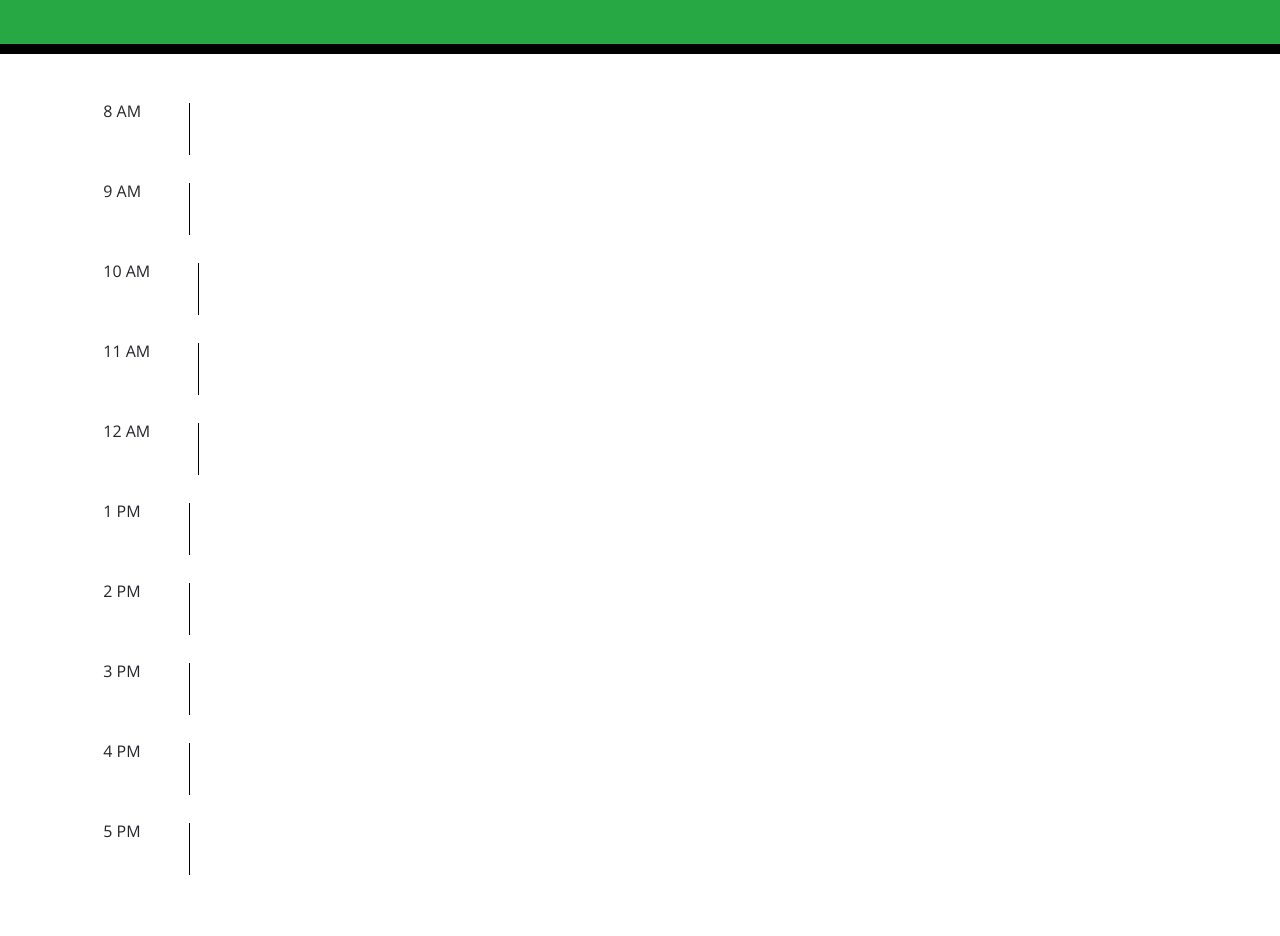
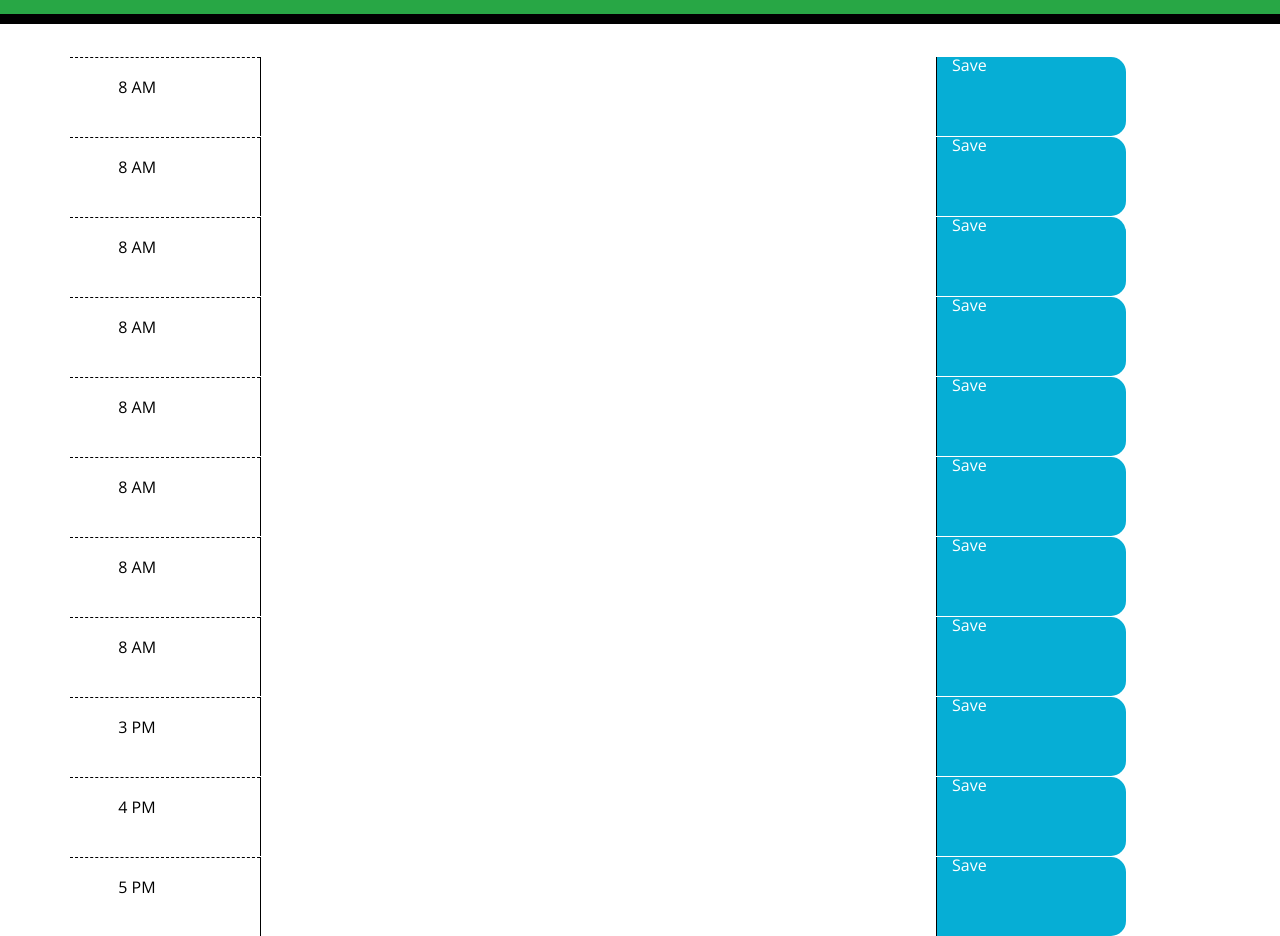
Before and after one commit to Cbracewell30/Chris--daily-calendar-, a plain HTML site: page Develop/index.html in a window 1280 px wide. Shown: the part 280-1216 px from the top of the page. Before the commit the page ends 1176 px from the top, so only its background shows below. Drawn offline with nearby package versions, Linux system fonts and the light colour scheme; a web font is replaced by a local one.

Commit message:
fixing html styling

```diff
--- a/Develop/assets/css/style.css
+++ b/Develop/assets/css/style.css
@@ -11,6 +11,7 @@ textarea{
   color: #000000;
   border-left: 1px solid black;
   padding: 10px;
+  /* margin-top: 0; */
 }
 
 .jumbotron {
@@ -21,11 +22,11 @@ textarea{
   border-bottom: 10px solid black;
 }
 
-.description{
+.description {
   white-space: pre-wrap;
 }
 
-.time-block{
+.time-block {
   text-align: center;
   border-radius: 15px;
 }
@@ -40,6 +41,7 @@ textarea{
   background-color: #ffffff;
   color: #000000;
   border-top: 1px dashed #000000;
+  padding-top: 5px;
 }
 
 .past {
@@ -63,14 +65,10 @@ textarea{
   border-bottom-right-radius: 15px;
   background-color: #06AED5;
   color: white;
+
 }
 
 .saveBtn i:hover {
   font-size: 20px;
   transition: all .3s ease-in-out;
 }
-
-#currentDay {
-  color: Red;
-  font-size: 50px;
-}
--- a/Develop/index.html
+++ b/Develop/index.html
@@ -9,6 +9,8 @@
   <link rel="stylesheet" href="https://use.fontawesome.com/releases/v5.8.1/css/all.css"
     integrity="sha384-50oBUHEmvpQ+1lW4y57PTFmhCaXp0ML5d60M1M7uH2+nqUivzIebhndOJK28anvf" crossorigin="anonymous" />
   <link href="https://fonts.googleapis.com/css?family=Open+Sans&display=swap" rel="stylesheet" />
+  <link rel="stylesheet"
+    href="https://cdnjs.cloudflare.com/ajax/libs/open-iconic/1.1.1/font/css/open-iconic-bootstrap.min.css" />
   <link rel="stylesheet" href="./assets/css/style.css" />
   <title>Work Day Scheduler</title>
 </head>
@@ -19,161 +21,166 @@
     <p class="lead">A simple calendar app for scheduling your work day</p>
     <p id="currentDay" class="lead"></p>
   </header>
+   <!-- Timeblocks go here -->
   <div class="container">
-    <div class=" row d-inline-flex w-100 ">
-      <!-- Timeblocks go here -->
-      <aside class="col-">
+    <div class=" row">
+
+      <div class=" hour col-md-2">
         8 AM
-      </aside>
-      <div class="tasks col-6">
-        <textarea type="text" class=""></textarea>
       </div>
-      <div class="col-">
-        <buton class="btn" id ="save-btn" type="submit" >
 
-        </buton>
+      <textarea cols="70" type="text" id="txt-input-8" class="description"></textarea>
+
+      <buton class="saveBtn col-md-2" id="save-btn-8" type="submit">Save
+        <span class="oi oi-check"></span>
+      </buton>
+
+
+    </div>
+    <div class=" row">
+
+      <div class=" hour col-md-2">
+        8 AM
       </div>
+
+      <textarea cols="70" type="text" id="txt-input-8" class="description"></textarea>
+
+      <buton class="saveBtn col-md-2" id="save-btn-8" type="submit">Save
+        <span class="oi oi-check"></span>
+      </buton>
+
+
+    </div>
+    <div class=" row">
+
+      <div class=" hour col-md-2">
+        8 AM
+      </div>
+
+      <textarea cols="70" type="text" id="txt-input-8" class="description"></textarea>
+
+      <buton class="saveBtn col-md-2" id="save-btn-8" type="submit">Save
+        <span class="oi oi-check"></span>
+      </buton>
+
+
+    </div>
+    <div class=" row">
+
+      <div class=" hour col-md-2">
+        8 AM
+      </div>
+
+      <textarea cols="70" type="text" id="txt-input-8" class="description"></textarea>
+
+      <buton class="saveBtn col-md-2" id="save-btn-8" type="submit">Save
+        <span class="oi oi-check"></span>
+      </buton>
+
+
+    </div>
+    <div class=" row">
+
+      <div class=" hour col-md-2">
+        8 AM
+      </div>
+
+      <textarea cols="70" type="text" id="txt-input-8" class="description"></textarea>
+
+      <buton class="saveBtn col-md-2" id="save-btn-8" type="submit">Save
+        <span class="oi oi-check"></span>
+      </buton>
+
+
+    </div>
+    <div class=" row">
+
+      <div class=" hour col-md-2">
+        8 AM
+      </div>
+
+      <textarea cols="70" type="text" id="txt-input-8" class="description"></textarea>
+
+      <buton class="saveBtn col-md-2" id="save-btn-8" type="submit">Save
+        <span class="oi oi-check"></span>
+      </buton>
+
+
+    </div>
+    <div class=" row">
+
+      <div class=" hour col-md-2">
+        8 AM
+      </div>
+
+      <textarea cols="70" type="text" id="txt-input-8" class="description"></textarea>
+
+      <buton class="saveBtn col-md-2" id="save-btn-8" type="submit">Save
+        <span class="oi oi-check"></span>
+      </buton>
+
+
+    </div>
+    <div class=" row">
+
+      <div class=" hour col-md-2">
+        8 AM
+      </div>
+
+      <textarea cols="70" type="text" id="txt-input-8" class="description"></textarea>
+
+      <buton class="saveBtn col-md-2" id="save-btn-8" type="submit">Save
+        <span class="oi oi-check"></span>
+      </buton>
+
+
+    </div>
+    <div class=" row">
+
+      <div class=" hour col-md-2">
+        3 PM
+      </div>
+
+      <textarea cols="70" type="text" id="txt-input-8" class="description"></textarea>
+
+      <buton class="saveBtn col-md-2" id="save-btn-8" type="submit">Save
+        <span class="oi oi-check"></span>
+      </buton>
+
+
+    </div>
+    <div class=" row">
+
+      <div class=" hour col-md-2">
+        4 PM
+      </div>
+
+      <textarea cols="70" type="text" id="txt-input-16" class="description"></textarea>
+
+      <buton class="saveBtn col-md-2" id="save-btn-16" type="submit">Save
+        <span class="oi oi-check"></span>
+      </buton>
+
+
+    </div>
+    <div class=" row">
+
+      <div class=" hour col-md-2">
+        5 PM
+      </div>
+
+      <textarea cols="70" type="text" id="txt-input-17" class="description"></textarea>
+
+      <buton class="saveBtn col-md-2" id="save-btn-17" type="submit">Save
+        <span class="oi oi-check"></span>
+      </buton>
+
 
     </div>
   </div>
-  <div class="container">
-    <div class=" row d-flex ">
-      <!-- Timeblocks go here -->
-      <aside class="col-">
-        9 AM
-      </aside>
-      <div class="col-6">
-        <textarea type="text" class=""></textarea>
-      </div>
-      <div class="col-">
+    <script src="https://code.jquery.com/jquery-3.4.1.min.js"></script>
+  <script src="https://cdnjs.cloudflare.com/ajax/libs/moment.js/2.24.0/moment.min.js"></script>
+  <script src="./assets/js/script.js"></script>
+</body>
 
-      </div>
-
-    </div>
-  </div>
-  <div class="container">
-    <div class=" row d-inline-flex w-100 col-sm-">
-      <!-- Timeblocks go here -->
-      <aside class="col-">
-        10 AM
-      </aside>
-      <div class="col-6">
-        <textarea type="text" class=""></textarea>
-      </div>
-      <div class="col-">
-
-      </div>
-
-    </div>
-  </div>
-  <div class="container">
-    <div class=" row d-inline-flex w-100 col-sm-">
-      <!-- Timeblocks go here -->
-      <aside class="col-">
-        11 AM
-      </aside>
-      <div class="col-6">
-        <textarea type="text" class=""></textarea>
-      </div>
-      <div class="col-">
-
-      </div>
-
-    </div>
-  </div>
-  <div class="container">
-    <div class=" row d-inline-flex w-100 col-sm-">
-      <!-- Timeblocks go here -->
-      <aside class="col-">
-        12 AM
-      </aside>
-      <div class="col-6">
-        <textarea type="text" class=""></textarea>
-      </div>
-      <div class="col-">
-
-      </div>
-
-    </div>
-  </div>
-  <div class="container">
-    <div class=" row d-inline-flex w-100 col-sm-">
-      <!-- Timeblocks go here -->
-      <aside class="col-">
-        1 PM
-      </aside>
-      <div class="col-6">
-        <textarea type="text" class=""></textarea>
-      </div>
-      <div class="col-">
-
-      </div>
-
-    </div>
-  </div>
-  <div class="container">
-    <div class=" row d-inline-flex w-100 col-sm-">
-      <!-- Timeblocks go here -->
-      <aside class="col-">
-        2 PM
-      </aside>
-      <div class="col-6">
-        <textarea type="text" class=""></textarea>
-      </div>
-      <div class="col-">
-
-      </div>
-
-    </div>
-  </div>
-  <div class="container">
-    <div class=" row d-inline-flex w-100 col-sm-">
-      <!-- Timeblocks go here -->
-      <aside class="col-">
-        3 PM
-      </aside>
-      <div class="col-6">
-        <textarea type="text" class=""></textarea>
-      </div>
-      <div class="col-">
-
-      </div>
-
-    </div>
-  </div>
-  <div class="container">
-    <div class=" row d-inline-flex w-100 col-sm-">
-      <!-- Timeblocks go here -->
-      <aside class="col-">
-        4 PM
-      </aside>
-      <div class="col-6">
-        <textarea type="text" class=""></textarea>
-      </div>
-      <div class="col-">
-
-      </div>
-
-    </div>
-  </div>
-  <div class="container">
-    <div class=" row d-inline-flex w-100 col-sm-">
-      <!-- Timeblocks go here -->
-      <aside class="col-">
-        5 PM
-      </aside>
-      <div class="col-6">
-        <textarea type="text" class=""></textarea>
-      </div>
-      <div class="col-">
-
-      </div>
-
-    </div>
-  </div>
-
-    <script src="https://code.jquery.com/jquery-3.4.1.min.js"></script>
-    <script src="https://cdnjs.cloudflare.com/ajax/libs/moment.js/2.24.0/moment.min.js"></script>
-    <script src="./assets/js/script.js"></script>
-  </body>
 </html>
```
Also changed, not shown: Develop/assets/js/script.js (line endings or trailing spaces).
